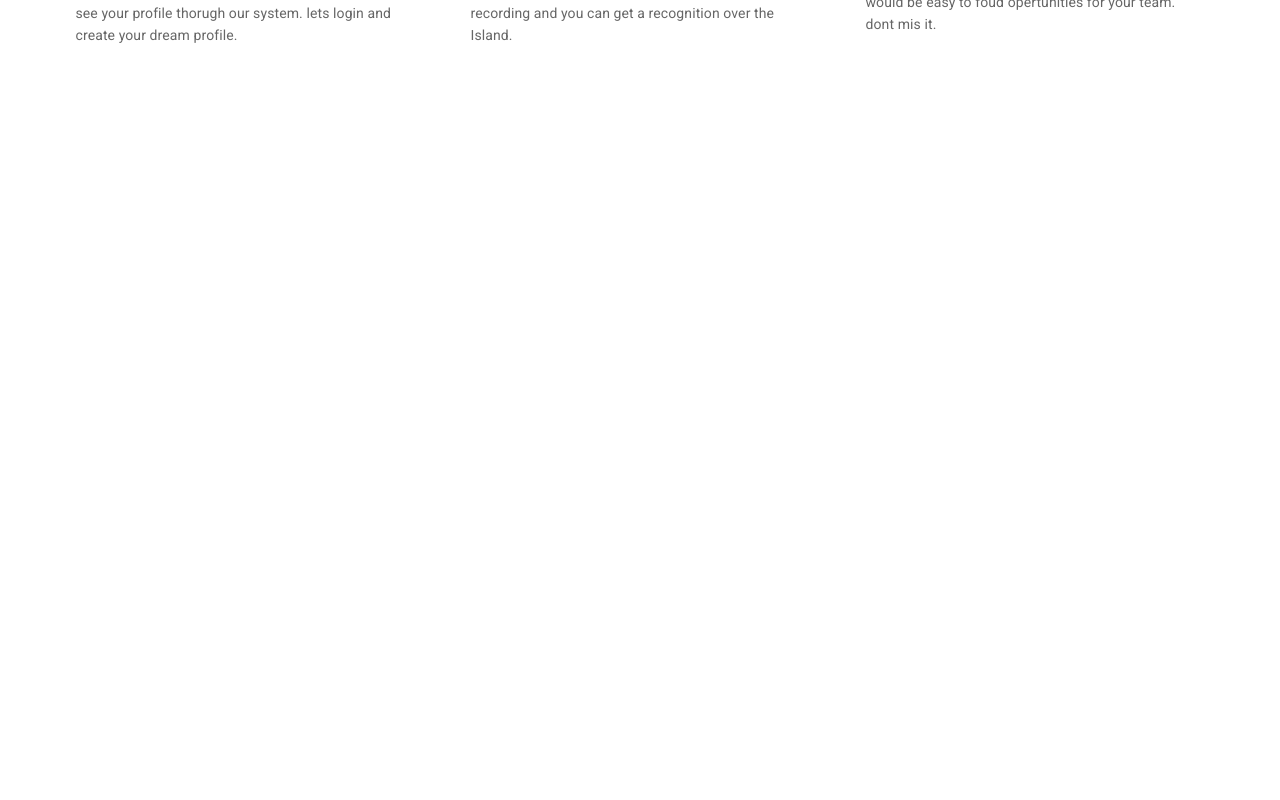
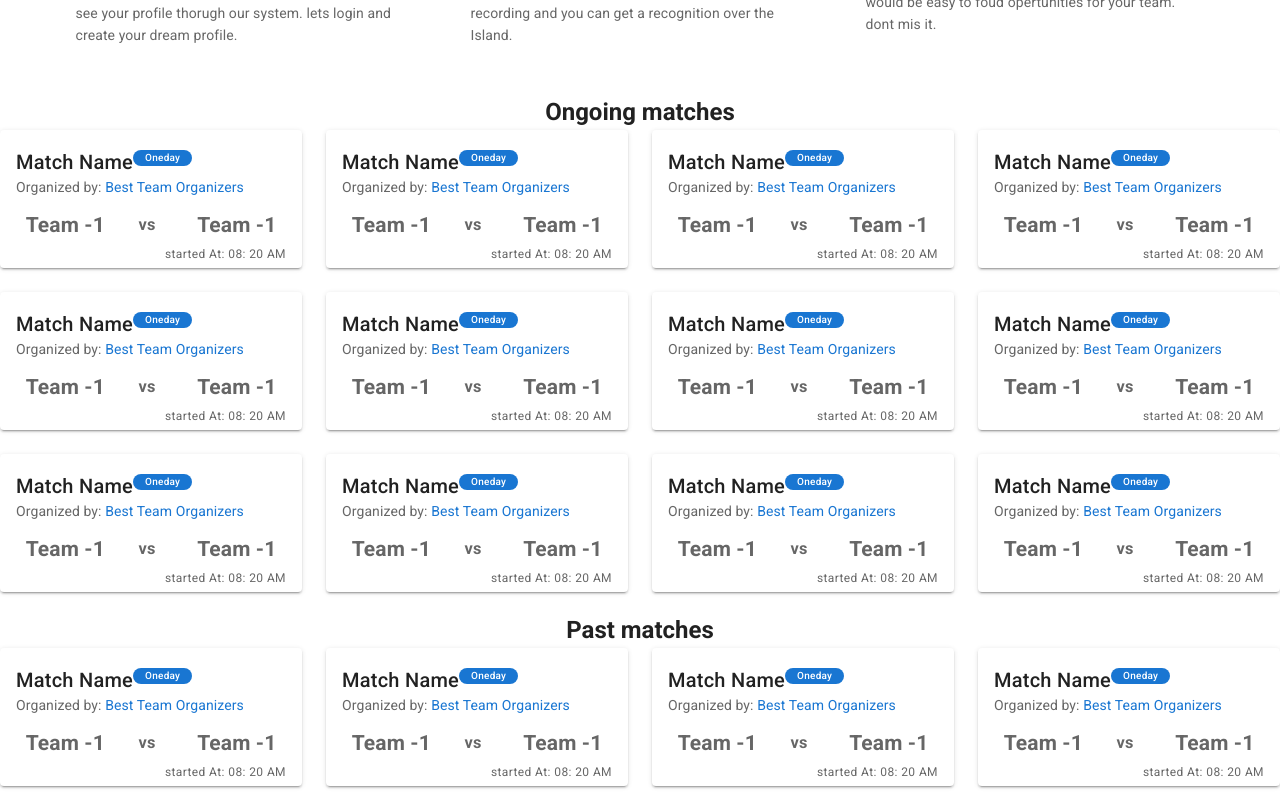
Before and after one commit to vikumDheemantha/crick-click, a Vue app in the folder frontend/: page / in a window 1280 px wide. Shown: the part 940-1740 px from the top of the page. Before the commit the page ends 1034 px from the top, so only its background shows below. Built offline with nearby package versions, Linux system fonts and the light colour scheme.

Commit message:
home page arrangements

```diff
--- /dev/null
+++ b/frontend/src/components/home/HistoryMatches.vue
@@ -0,0 +1,25 @@
+<template>
+  <section class="mt-5">
+    <h2 align="center" class="mt-2">Past matches</h2>
+    <v-row>
+      <v-col cols="3" v-for="x in matches" :key="x">
+        <live-match-card />
+      </v-col>
+    </v-row>
+  </section>
+</template>
+
+<script>
+import LiveMatchCard from "./LiveMatchCard.vue";
+export default {
+  data() {
+    return {
+      matches: [1, 2, 3, 4, 5, 6, 7, 8, 9, 10, 11, 12],
+    };
+  },
+  components: { LiveMatchCard },
+};
+</script>
+
+<style>
+</style>
--- /dev/null
+++ b/frontend/src/components/home/LiveMatchCard.vue
@@ -0,0 +1,30 @@
+<template>
+  <v-card>
+    <v-card-title class="">
+      <div style="height: 30px;">
+        <span class="float-left">Match Name</span>
+        <v-chip class="mt-1 float-right" color="primary" x-small>
+          Oneday
+        </v-chip>
+      </div>
+    </v-card-title>
+    <v-card-subtitle
+      >Organized by: <a> Best Team Organizers</a></v-card-subtitle
+    >
+    <v-card-text class="pb-1">
+      <v-row>
+        <v-col cols="5" class="text-center"><h2>Team -1</h2></v-col>
+        <v-col><h3>vs</h3></v-col>
+        <v-col cols="5" class="text-center"><h2>Team -1</h2></v-col>
+      </v-row>
+
+      <div class="text-caption text-right pt-2">started At: 08: 20 AM</div>
+    </v-card-text>
+  </v-card>
+</template>
+
+<script>
+export default {};
+</script>
+
+<style></style>
--- /dev/null
+++ b/frontend/src/components/home/OngoingMatches.vue
@@ -0,0 +1,25 @@
+<template>
+  <section>
+    <h2 align="center">Ongoing matches</h2>
+    <v-row>
+      <v-col cols="3" v-for="x in matches" :key="x">
+        <live-match-card />
+      </v-col>
+    </v-row>
+  </section>
+</template>
+
+<script>
+import LiveMatchCard from "./LiveMatchCard.vue";
+export default {
+  data() {
+    return {
+      matches: [1, 2, 3, 4, 5, 6, 7, 8, 9, 10, 11, 12],
+    };
+  },
+  components: { LiveMatchCard },
+};
+</script>
+
+<style>
+</style>
--- a/frontend/src/views/Home.vue
+++ b/frontend/src/views/Home.vue
@@ -2,11 +2,15 @@
   <v-content class="pt-0">
     <top-banner />
     <breef-intro />
+    <ongoing-matches />
+    <history-matches />
   </v-content>
 </template>
 
 <script>
 import BreefIntro from "../components/home/BreefIntro.vue";
+import HistoryMatches from "../components/home/HistoryMatches.vue";
+import OngoingMatches from "../components/home/OngoingMatches.vue";
 import TopBanner from "../components/home/TopBanner.vue";
 export default {
   name: "Home",
@@ -15,6 +19,11 @@ export default {
       image: null,
     };
   },
-  components: { TopBanner, BreefIntro },
+  components: {
+    TopBanner,
+    BreefIntro,
+    OngoingMatches,
+    HistoryMatches,
+  },
 };
 </script>
```
